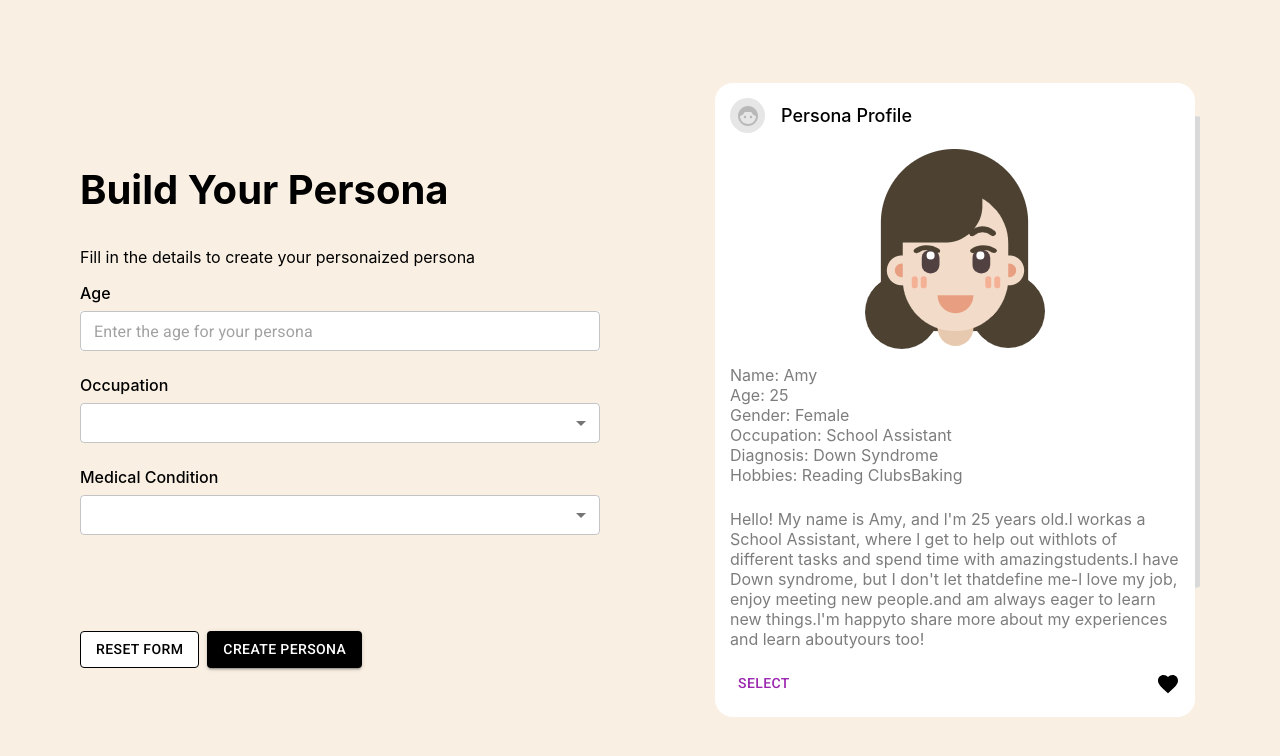
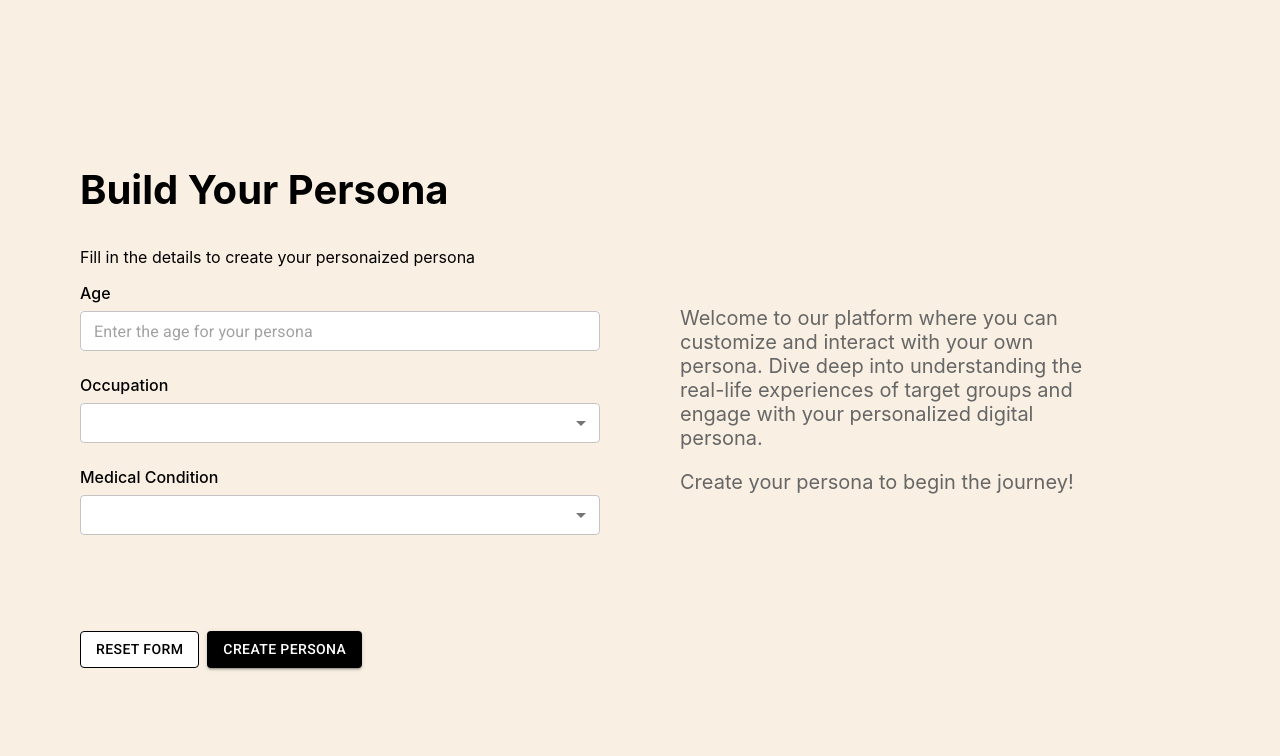
Before and after one commit to qintz129/Capstone, a React (Create React App) app in the folder chat/: page / in a window 1280 px wide. Shown: the top 756 px of the page. Built offline with nearby package versions, Linux system fonts and the light colour scheme.

Commit message:
modify the persona creation logic

```diff
--- a/chat/src/App.js
+++ b/chat/src/App.js
@@ -13,6 +13,7 @@ import SavedPersona from './pages/SavedPersona';
 import InterviewDetails from './pages/InterviewDetails';
 import Avatar06 from './assets/images/avatar06.png';
 import Avatar37 from './assets/images/avatar37.png';
+import PersonaPic from './assets/images/persona.png';
 
 export const ChatContext = createContext(null);
 
@@ -83,6 +84,7 @@ function App() {
       <ChatContext.Provider value={{ value, setValue }}>
         <RouterProvider router={router} />
       </ChatContext.Provider>
+
     </div>
   );
 }
--- a/chat/src/pages/BuildPersona.js
+++ b/chat/src/pages/BuildPersona.js
@@ -10,10 +10,13 @@ import { ChatContext } from '../App';
 import { faker } from '@faker-js/faker';
 import { useNavigate } from "react-router-dom";
 
+
+
 function BuildPersona () {
   const [age, setAge] = useState("")
   const [occupation, setOccupation] = useState("")
   const [medicalCondition, setMedicalCondition] = useState("")
+  const [personaCreated, setPersonaCreated] = useState(false)
 
   const { value, setValue } = useContext(ChatContext);
   const navigate = useNavigate();
@@ -22,6 +25,7 @@ function BuildPersona () {
     setAge("")
     setOccupation("")
     setMedicalCondition("")
+    setPersonaCreated(false)
   }
 
   const selectPersona = (persona) => {
@@ -39,14 +43,15 @@ function BuildPersona () {
         id: value.personas.length + 1,
         avatar: faker.image.avatar(),
         name: faker.person.fullName(),
-        age: 27,
+        age: age,
         gender: faker.helpers.arrayElement(['Female', 'Male']),
-        occupation: faker.person.jobTitle(),
-        diagnosis: faker.word.words(2),
+        occupation: occupation,
+        diagnosis: medicalCondition,
         hobbies: ["Reading Clubs", "Baking"],
         desc: faker.lorem.lines(4)
       }]
-    })
+    });
+    setPersonaCreated(true);
   }
 
   const favoritePersona = (persona) => {
@@ -113,7 +118,7 @@ function BuildPersona () {
         </Box>
       </Box>
       <Box flex={1} overflow="hidden">
-        <Swiper
+      {personaCreated ? (<Swiper
           effect={'cards'}
           grabCursor={true}
           modules={[EffectCards]}
@@ -159,6 +164,13 @@ function BuildPersona () {
             ))
           }
         </Swiper>
+        ) : (
+          <Box style={{justifyContent: 'center', alignItems: 'center', height: '100%', width:'80%',fontSize: '20px', color: '#666'}}>
+            <p>Welcome to our platform where you can customize and interact with your own persona. Dive deep into understanding the real-life experiences of target groups and engage with your personalized digital persona. </p>
+            <p>Create your persona to begin the journey!</p>
+          </Box>
+        )}
+
       </Box>
     </Box>
   )
```
Also changed, not shown: chat/src/assets/images/persona.png (added), chat/src/images/persona.png (added).
